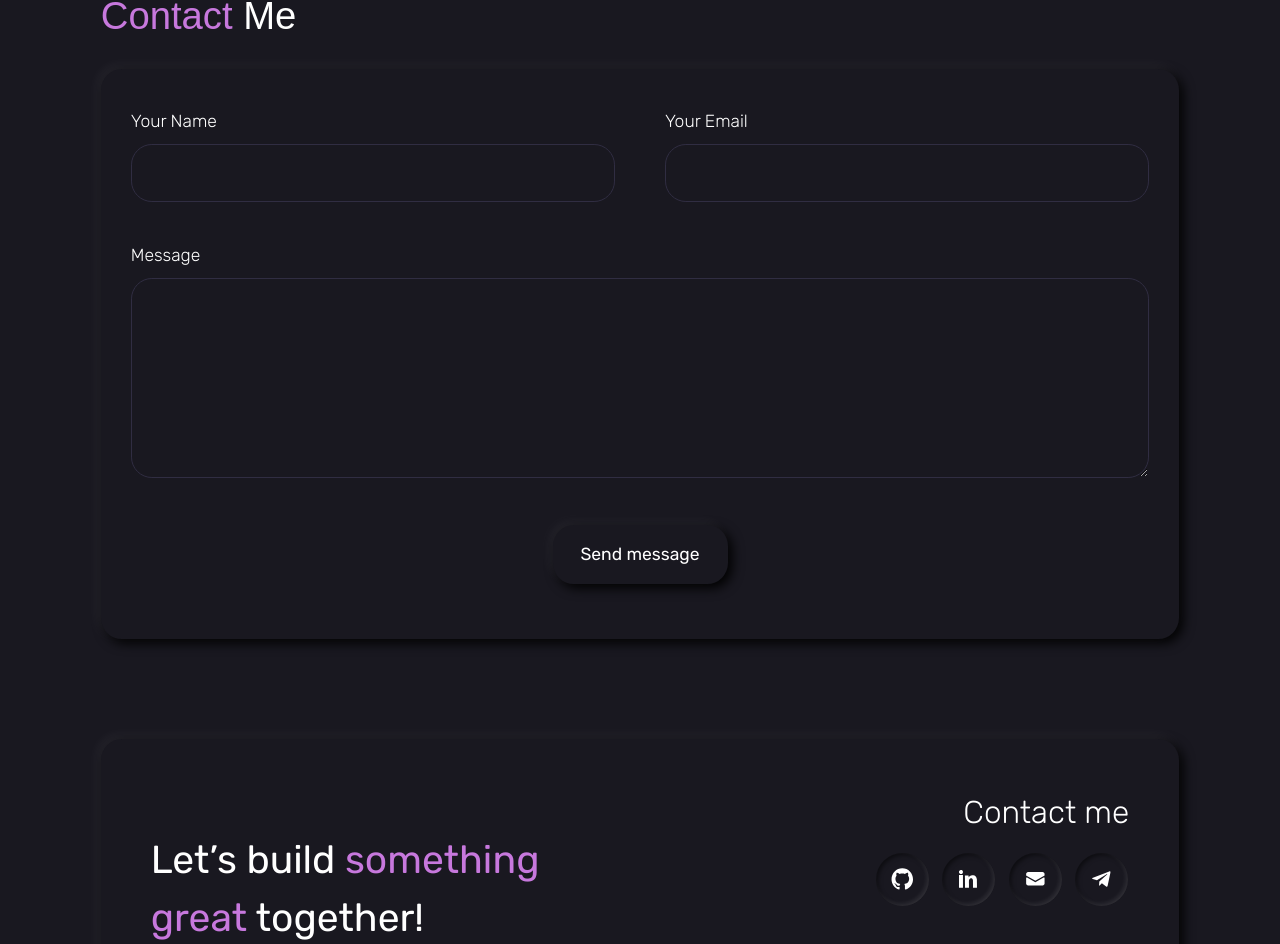
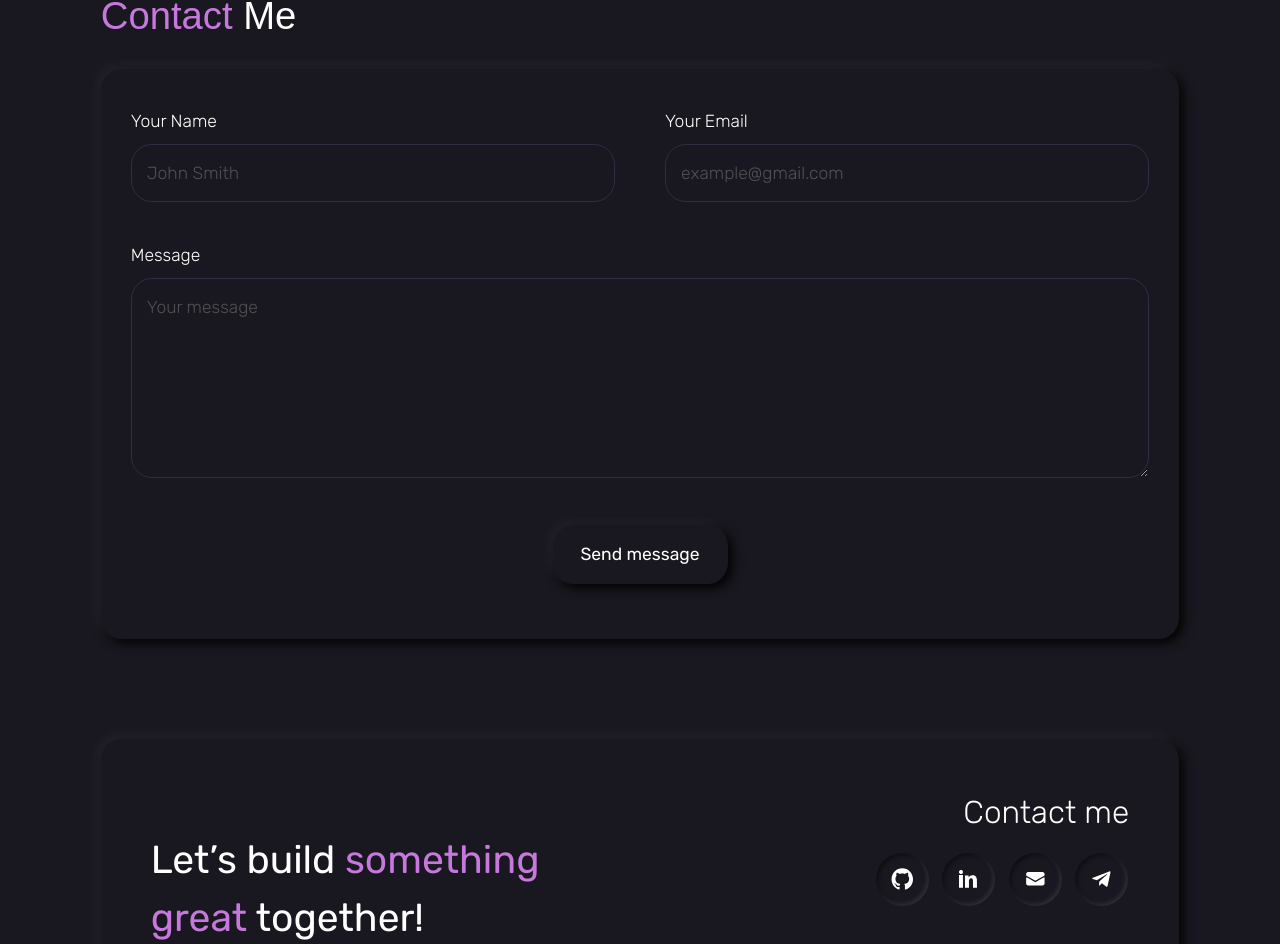
Before and after one commit to alexborovdev/personal-website, a React (Vite) app: page / in a window 1280 px wide. Shown: the part 1347-2291 px from the top of the page. Built offline with nearby package versions, Linux system fonts and the light colour scheme; a web font is replaced by a local one.

Commit message:
feat: add placeholder on form inputs

```diff
--- a/src/components/ContactsForm/ContactsForm.tsx
+++ b/src/components/ContactsForm/ContactsForm.tsx
@@ -40,6 +40,8 @@ const ContactsForm = (props: Props) => {
             <Field
               id="name"
               label="Your Name"
+              placeholder="John Smith"
+              autoComplete="name"
               inputProps={register('name')}
               showError={showNameError}
               error={errors.name?.message}
@@ -48,6 +50,8 @@ const ContactsForm = (props: Props) => {
             <Field
               id="email"
               label="Your Email"
+              placeholder="example@gmail.com"
+              autoComplete="email"
               inputProps={register('email')}
               showError={showEmailError}
               error={errors.email?.message}
@@ -59,6 +63,7 @@ const ContactsForm = (props: Props) => {
               as="textarea"
               id="message"
               label="Message"
+              placeholder="Your message"
               inputProps={register('message')}
               showError={showMessageError}
               error={errors.message?.message}
```
